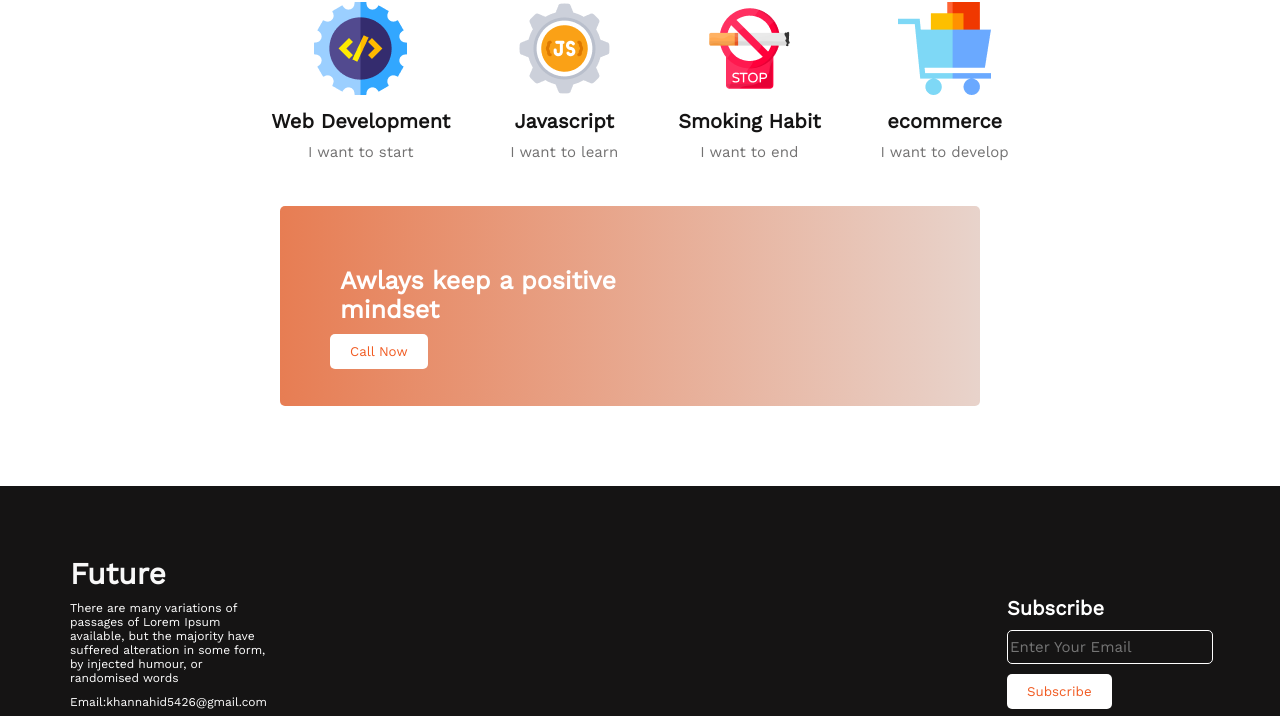
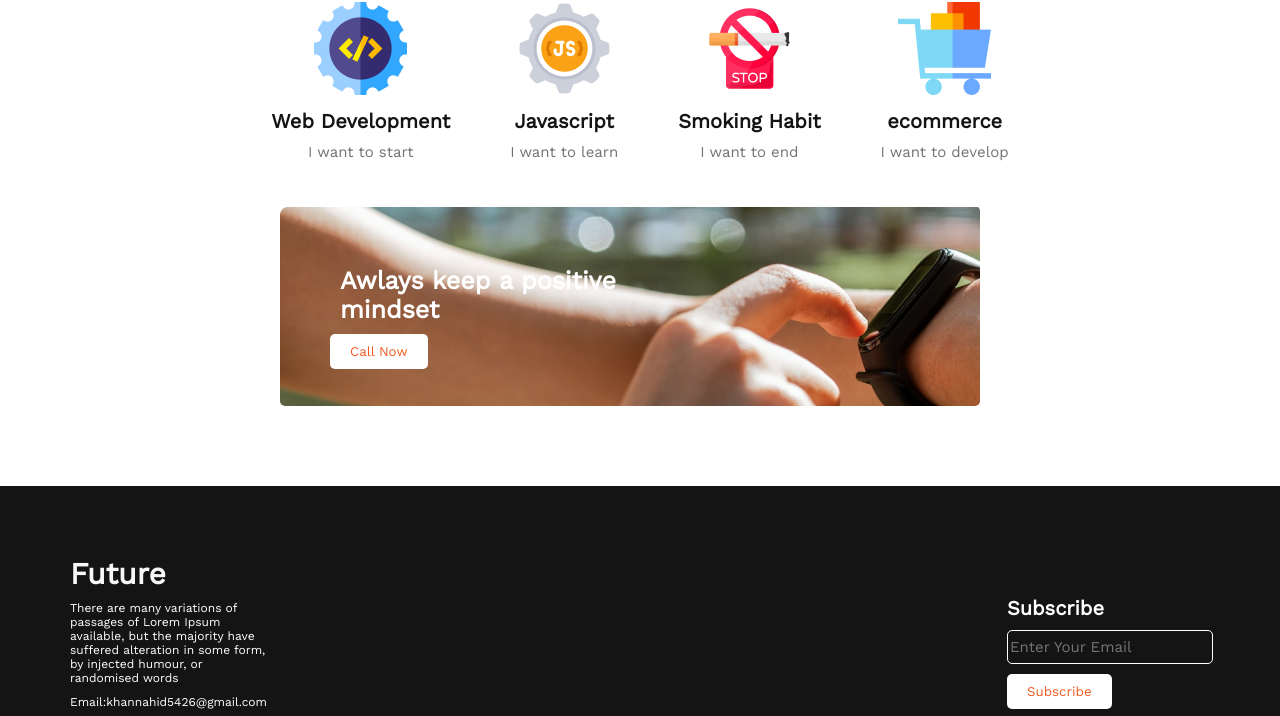
Before and after one commit to khannahid5/new-year-new-me-main, a plain HTML site: page index.html in a window 1280 px wide. Shown: the part 1639-2355 px from the top of the page. Drawn offline with nearby package versions, Linux system fonts and the light colour scheme.

Commit message:
some style change

```diff
--- a/styles/style.css
+++ b/styles/style.css
@@ -149,8 +149,9 @@
 
 /* Positive ariya Style */
 .gradiant-bg {
-    background-image: url("../images/watch.png"), url("../images/banner/banner3.png");
-    background-image: linear-gradient(to right, #e77d53, #e8d3cb), url('../images/click.jpg');
+    background-image: url('../images/watch.png');
+    /* background-image: url("../images/watch.png"), url("../images/banner/banner3.png");
+    background-image: linear-gradient(to right, #e77d53, #e8d3cb), url('../images/click.jpg'); */
     height: 200px;
     align-items: center;
     width: 700px;
```
